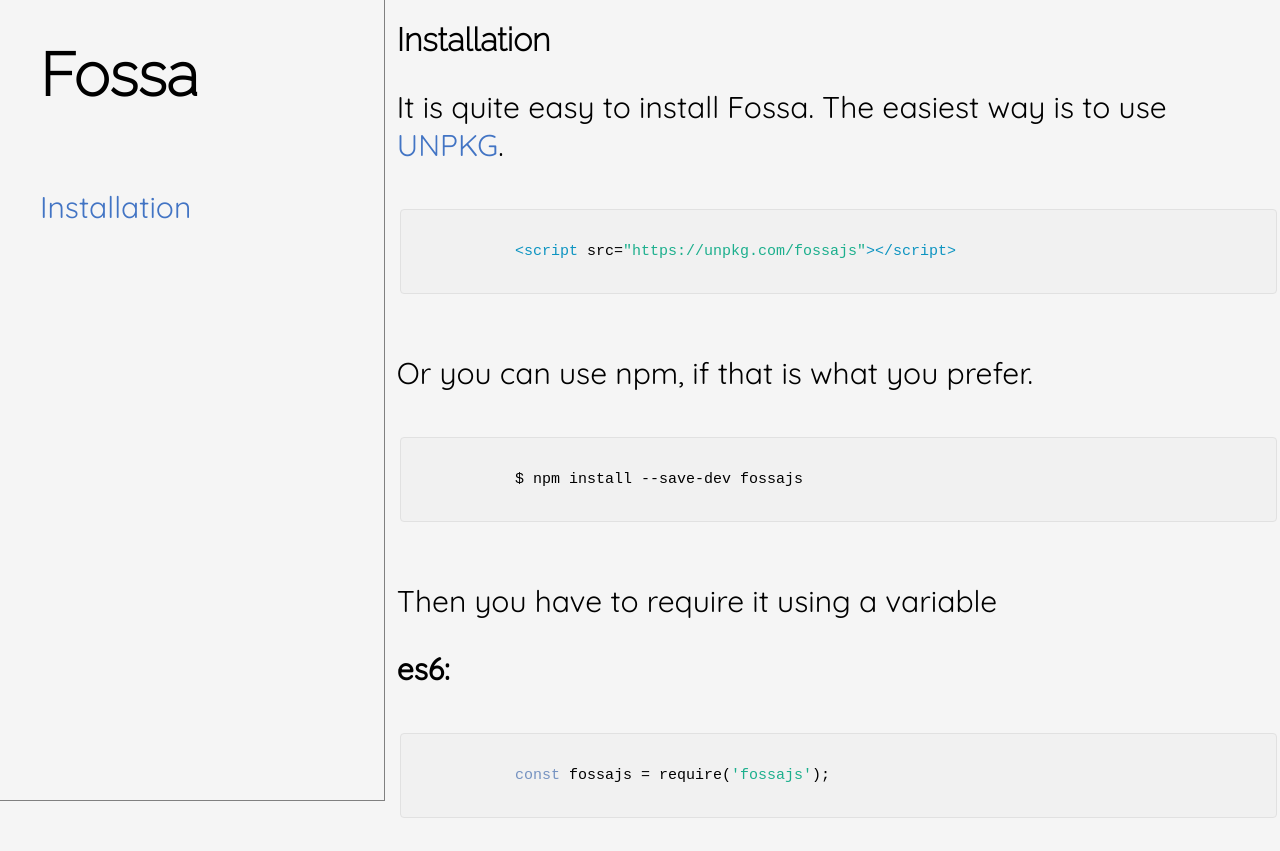
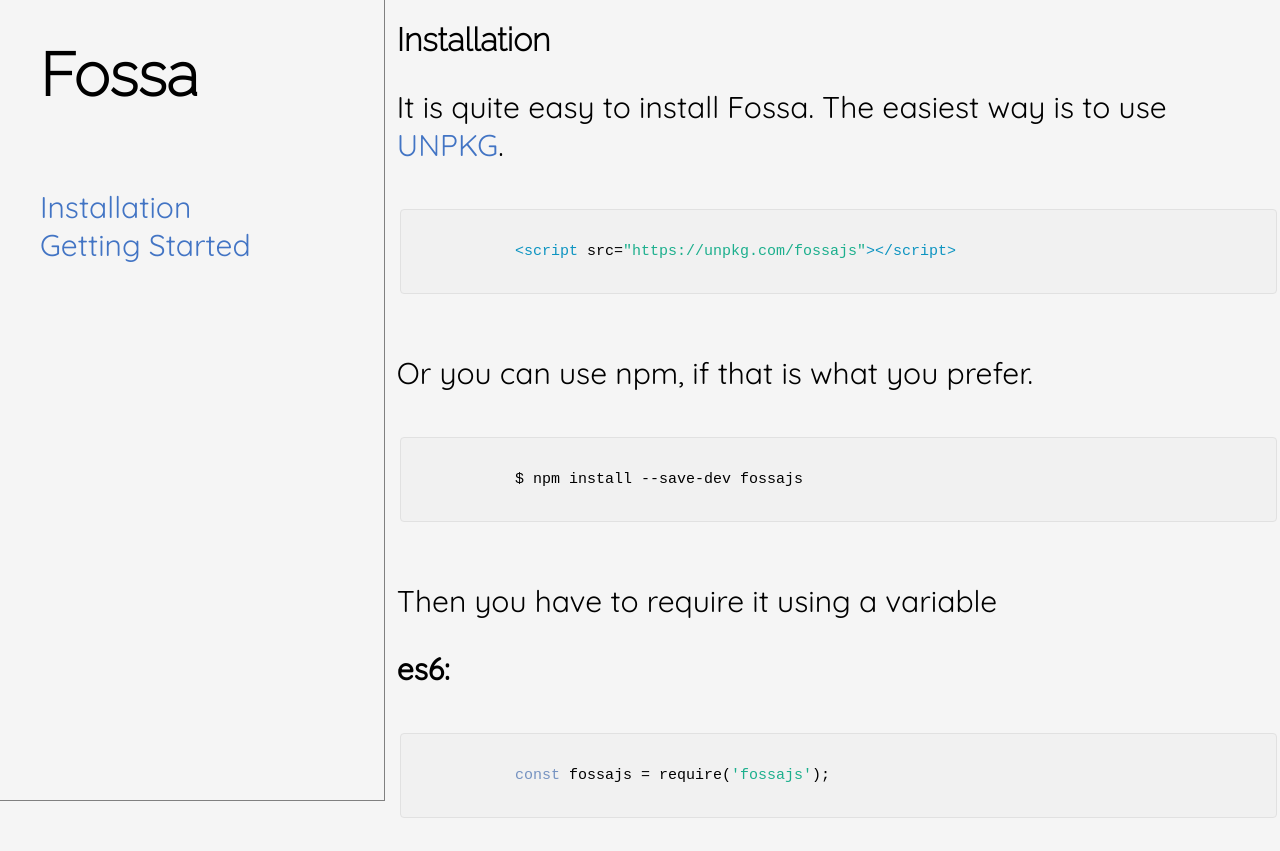
Before and after one commit to talonbragg/fossajs, a plain HTML site: page docs/install.html in a window 1280 px wide. Shown: the top 851 px of the page. Drawn offline with Linux system fonts and the light colour scheme.

Commit message:
Update install.html

```diff
--- a/docs/install.html
+++ b/docs/install.html
@@ -8,6 +8,7 @@
       <ul>
         <h1>Fossa</h1><br>
         <li class="install"><a href="install.html">Installation</a></li>
+        <li class="get"><a href="getstarted.html">Getting Started</a></li>
       </ul>
     </div>
     <div class="right">
```
